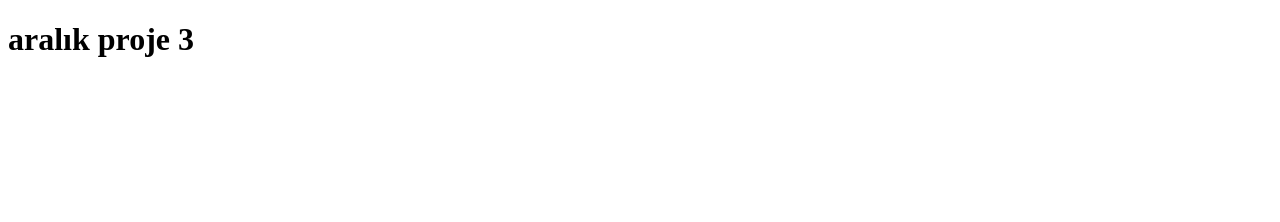
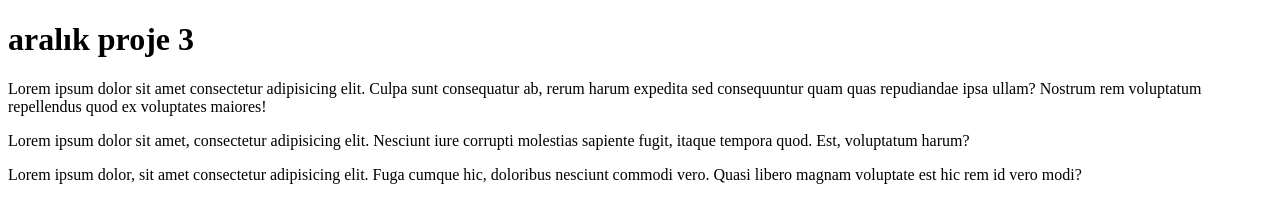
Before and after one commit to Ramazan-yildirim/acunMedyaProje3, a plain HTML site: page index.html in a window 1280 px wide. Drawn offline with Linux system fonts and the light colour scheme.

Commit message:
html dosyasına üç tane p etiketi eklendi ve içlerine paragraflar eklendi.

```diff
--- a/index.html
+++ b/index.html
@@ -10,5 +10,21 @@
       </head>
       <body>
             <h1 class="baslık">aralık proje 3</h1>
+            <p>
+                  Lorem ipsum dolor sit amet consectetur adipisicing elit. Culpa
+                  sunt consequatur ab, rerum harum expedita sed consequuntur
+                  quam quas repudiandae ipsa ullam? Nostrum rem voluptatum
+                  repellendus quod ex voluptates maiores!
+            </p>
+            <p>
+                  Lorem ipsum dolor sit amet, consectetur adipisicing elit.
+                  Nesciunt iure corrupti molestias sapiente fugit, itaque
+                  tempora quod. Est, voluptatum harum?
+            </p>
+            <p>
+                  Lorem ipsum dolor, sit amet consectetur adipisicing elit. Fuga
+                  cumque hic, doloribus nesciunt commodi vero. Quasi libero
+                  magnam voluptate est hic rem id vero modi?
+            </p>
       </body>
 </html>
```
